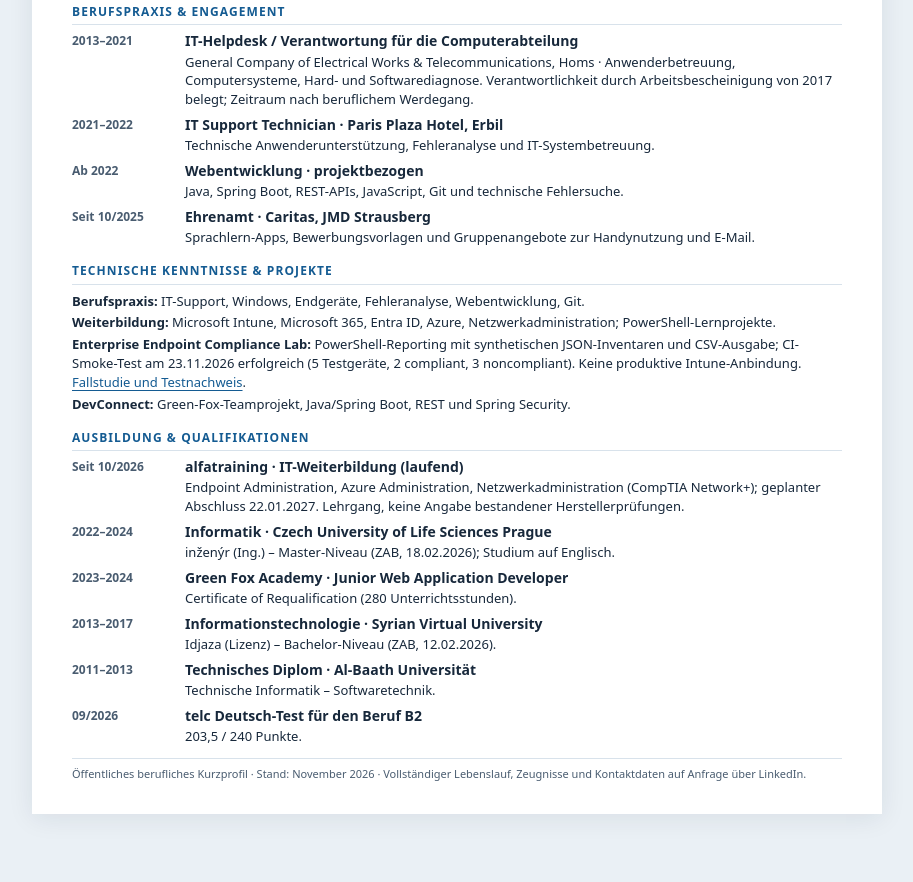
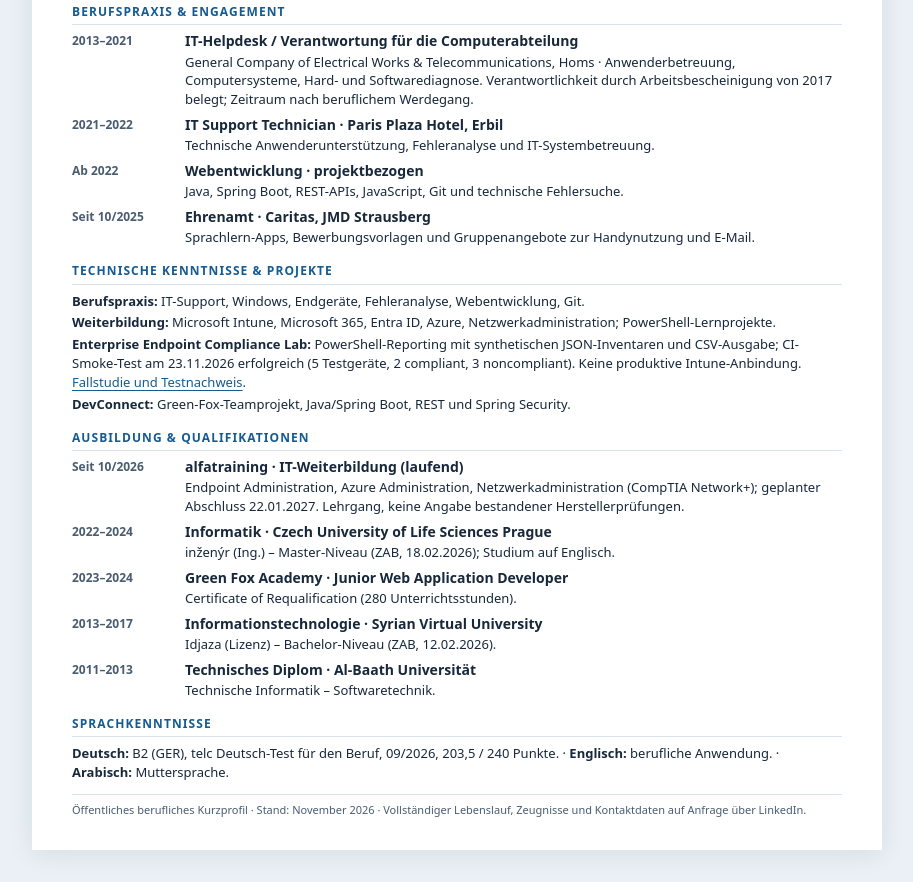
Before and after one commit to yamen-chaban/yamen-chaban, a plain HTML site: page docs/kurzprofil.html in a window 1280 px wide. Shown: the part 394-1276 px from the top of the page, without its empty margins (183-1096 px from the left). Before the commit the page ends 1240 px from the top, so only its background shows below. Drawn offline with Linux system fonts and the light colour scheme.

Commit message:
Separate language proficiency from education and professional qualifications

```diff
--- a/docs/kurzprofil.html
+++ b/docs/kurzprofil.html
@@ -9,5 +9,6 @@
 <div class="entry"><div class="date">Ab 2022</div><div><h3>Webentwicklung · projektbezogen</h3><p>Java, Spring Boot, REST-APIs, JavaScript, Git und technische Fehlersuche.</p></div></div>
 <div class="entry"><div class="date">Seit 10/2025</div><div><h3>Ehrenamt · Caritas, JMD Strausberg</h3><p>Sprachlern-Apps, Bewerbungsvorlagen und Gruppenangebote zur Handynutzung und E-Mail.</p></div></div></section>
 <section><h2>Technische Kenntnisse &amp; Projekte</h2><div class="skills"><p><strong>Berufspraxis:</strong> IT-Support, Windows, Endgeräte, Fehleranalyse, Webentwicklung, Git.</p><p><strong>Weiterbildung:</strong> Microsoft Intune, Microsoft 365, Entra ID, Azure, Netzwerkadministration; PowerShell-Lernprojekte.</p><p><strong>Enterprise Endpoint Compliance Lab:</strong> PowerShell-Reporting mit synthetischen JSON-Inventaren und CSV-Ausgabe; CI-Smoke-Test am 23.11.2026 erfolgreich (5 Testgeräte, 2 compliant, 3 noncompliant). Keine produktive Intune-Anbindung. <a href="https://yamen-chaban.github.io/yamen-chaban/endpoint-compliance.html">Fallstudie und Testnachweis</a>.</p><p><strong>DevConnect:</strong> Green-Fox-Teamprojekt, Java/Spring Boot, REST und Spring Security.</p></div></section>
-<section><h2>Ausbildung &amp; Qualifikationen</h2><div class="entry"><div class="date">Seit 10/2026</div><div><h3>alfatraining · IT-Weiterbildung (laufend)</h3><p>Endpoint Administration, Azure Administration, Netzwerkadministration (CompTIA Network+); geplanter Abschluss 22.01.2027. Lehrgang, keine Angabe bestandener Herstellerprüfungen.</p></div></div><div class="entry"><div class="date">2022–2024</div><div><h3>Informatik · Czech University of Life Sciences Prague</h3><p>inženýr (Ing.) – Master-Niveau (ZAB, 18.02.2026); Studium auf Englisch.</p></div></div><div class="entry"><div class="date">2023–2024</div><div><h3>Green Fox Academy · Junior Web Application Developer</h3><p>Certificate of Requalification (280 Unterrichtsstunden).</p></div></div><div class="entry"><div class="date">2013–2017</div><div><h3>Informationstechnologie · Syrian Virtual University</h3><p>Idjaza (Lizenz) – Bachelor-Niveau (ZAB, 12.02.2026).</p></div></div><div class="entry"><div class="date">2011–2013</div><div><h3>Technisches Diplom · Al-Baath Universität</h3><p>Technische Informatik – Softwaretechnik.</p></div></div><div class="entry"><div class="date">09/2026</div><div><h3>telc Deutsch-Test für den Beruf B2</h3><p>203,5 / 240 Punkte.</p></div></div></section>
+<section><h2>Ausbildung &amp; Qualifikationen</h2><div class="entry"><div class="date">Seit 10/2026</div><div><h3>alfatraining · IT-Weiterbildung (laufend)</h3><p>Endpoint Administration, Azure Administration, Netzwerkadministration (CompTIA Network+); geplanter Abschluss 22.01.2027. Lehrgang, keine Angabe bestandener Herstellerprüfungen.</p></div></div><div class="entry"><div class="date">2022–2024</div><div><h3>Informatik · Czech University of Life Sciences Prague</h3><p>inženýr (Ing.) – Master-Niveau (ZAB, 18.02.2026); Studium auf Englisch.</p></div></div><div class="entry"><div class="date">2023–2024</div><div><h3>Green Fox Academy · Junior Web Application Developer</h3><p>Certificate of Requalification (280 Unterrichtsstunden).</p></div></div><div class="entry"><div class="date">2013–2017</div><div><h3>Informationstechnologie · Syrian Virtual University</h3><p>Idjaza (Lizenz) – Bachelor-Niveau (ZAB, 12.02.2026).</p></div></div><div class="entry"><div class="date">2011–2013</div><div><h3>Technisches Diplom · Al-Baath Universität</h3><p>Technische Informatik – Softwaretechnik.</p></div></div></section>
+<section><h2>Sprachkenntnisse</h2><p class="skills"><strong>Deutsch:</strong> B2 (GER), telc Deutsch-Test für den Beruf, 09/2026, 203,5 / 240 Punkte. · <strong>Englisch:</strong> berufliche Anwendung. · <strong>Arabisch:</strong> Muttersprache.</p></section>
 <div class="foot">Öffentliches berufliches Kurzprofil · Stand: November 2026 · Vollständiger Lebenslauf, Zeugnisse und Kontaktdaten auf Anfrage über LinkedIn.</div></main></body></html>
```
